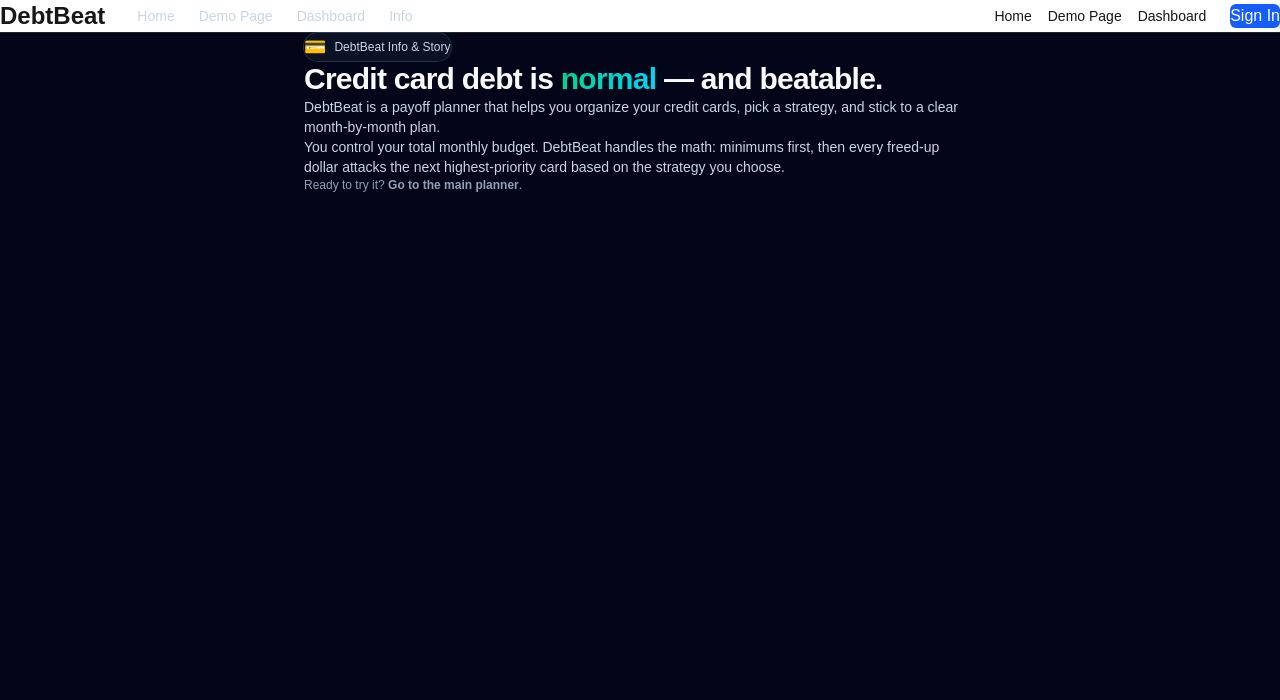
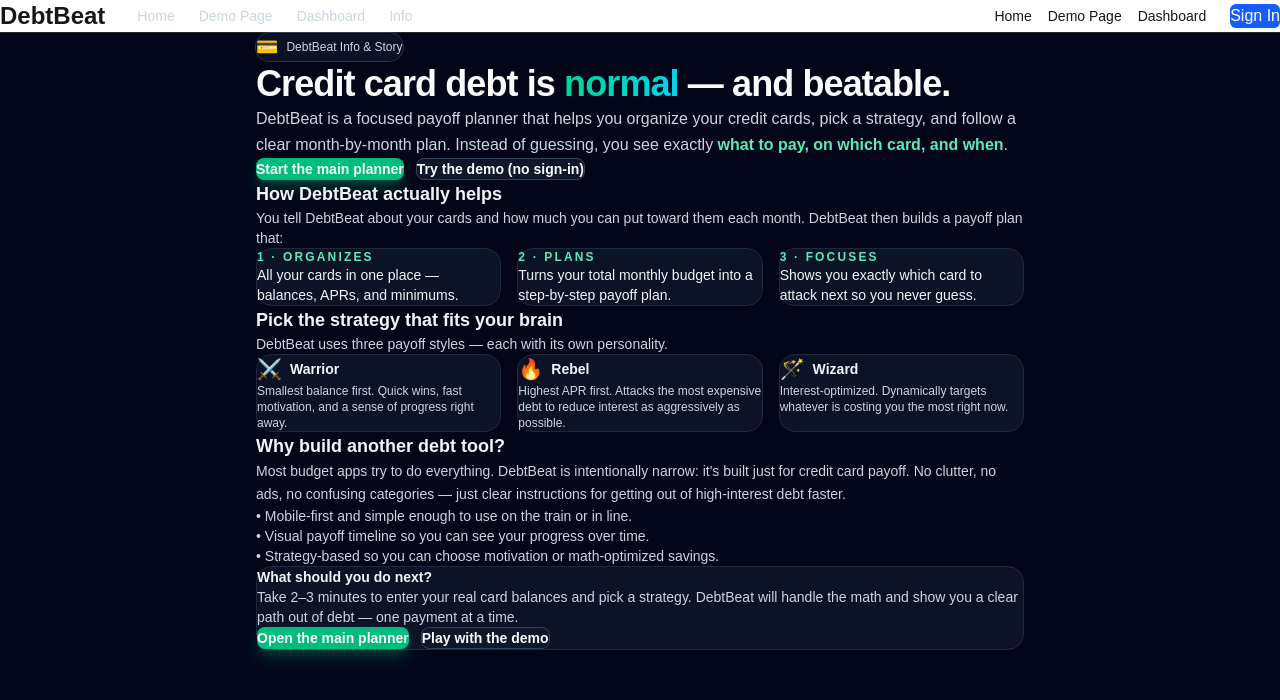
Before and after one commit to mitchellsummers5280-alt/debtbeat-mvp, a Next.js app: page /info in a window 1280 px wide. Shown: the top 700 px of the page. Built offline with nearby package versions, Linux system fonts and the light colour scheme; no server answers.

Commit message:
Redesigned Info page UI

```diff
--- a/app/info/page.tsx
+++ b/app/info/page.tsx
@@ -6,13 +6,16 @@
 const InfoPage: React.FC = () => {
   return (
     <div className="min-h-screen bg-slate-950 text-slate-50 flex justify-center">
-      <section className="max-w-2xl w-full px-4 py-10 space-y-4">
+      <main className="w-full max-w-3xl px-4 py-10 space-y-10">
+        {/* Badge */}
         <div className="inline-flex items-center gap-2 rounded-full bg-slate-900/70 px-3 py-1 text-xs font-medium text-slate-300 ring-1 ring-slate-700/80">
           <span className="text-lg">💳</span>
-          <span>DebtBeat Info & Story</span>
+          <span>DebtBeat Info &amp; Story</span>
         </div>
 
-        <h1 className="text-3xl font-bold tracking-tight">
+        {/* Hero */}
+        <section className="space-y-4">
+          <h1 className="text-3xl sm:text-4xl font-bold tracking-tight leading-tight">
             Credit card debt is{" "}
             <span className="bg-gradient-to-r from-emerald-400 to-cyan-400 bg-clip-text text-transparent">
               normal
@@ -20,28 +23,164 @@
             — and beatable.
           </h1>
 
-        <p className="text-sm text-slate-300">
-          DebtBeat is a payoff planner that helps you organize your credit
-          cards, pick a strategy, and stick to a clear month-by-month plan.
+          <p className="text-sm sm:text-base text-slate-300 leading-relaxed">
+            DebtBeat is a focused payoff planner that helps you organize your
+            credit cards, pick a strategy, and follow a clear month-by-month
+            plan. Instead of guessing, you see exactly{" "}
+            <span className="font-semibold text-emerald-300">
+              what to pay, on which card, and when
+            </span>
+            .
           </p>
 
+          <div className="flex flex-wrap gap-3 pt-2">
+            <Link
+              href="/"
+              className="inline-flex items-center justify-center rounded-lg bg-emerald-500 px-4 py-2 text-sm font-semibold text-slate-950 shadow-lg shadow-emerald-500/30 hover:bg-emerald-400 transition-colors"
+            >
+              Start the main planner
+            </Link>
+            <Link
+              href="/demo"
+              className="inline-flex items-center justify-center rounded-lg border border-slate-700 bg-slate-900 px-4 py-2 text-sm font-semibold text-slate-100 hover:border-emerald-400 hover:text-emerald-300 transition-colors"
+            >
+              Try the demo (no sign-in)
+            </Link>
+          </div>
+        </section>
+
+        {/* How DebtBeat works */}
+        <section className="space-y-4">
+          <h2 className="text-lg font-semibold text-slate-100">
+            How DebtBeat actually helps
+          </h2>
           <p className="text-sm text-slate-300">
-          You control your total monthly budget. DebtBeat handles the math:
-          minimums first, then every freed-up dollar attacks the next
-          highest-priority card based on the strategy you choose.
+            You tell DebtBeat about your cards and how much you can put toward
+            them each month. DebtBeat then builds a payoff plan that:
           </p>
 
-        <p className="text-xs text-slate-400 pt-4">
-          Ready to try it?{" "}
+          <div className="grid gap-4 sm:grid-cols-3">
+            <div className="rounded-2xl border border-slate-800 bg-slate-900/80 p-4 space-y-2">
+              <p className="text-xs font-semibold uppercase tracking-[0.18em] text-emerald-300">
+                1 · Organizes
+              </p>
+              <p className="text-sm text-slate-100">
+                All your cards in one place — balances, APRs, and minimums.
+              </p>
+            </div>
+
+            <div className="rounded-2xl border border-slate-800 bg-slate-900/80 p-4 space-y-2">
+              <p className="text-xs font-semibold uppercase tracking-[0.18em] text-emerald-300">
+                2 · Plans
+              </p>
+              <p className="text-sm text-slate-100">
+                Turns your total monthly budget into a step-by-step payoff plan.
+              </p>
+            </div>
+
+            <div className="rounded-2xl border border-slate-800 bg-slate-900/80 p-4 space-y-2">
+              <p className="text-xs font-semibold uppercase tracking-[0.18em] text-emerald-300">
+                3 · Focuses
+              </p>
+              <p className="text-sm text-slate-100">
+                Shows you exactly which card to attack next so you never guess.
+              </p>
+            </div>
+          </div>
+        </section>
+
+        {/* Strategies */}
+        <section className="space-y-4">
+          <h2 className="text-lg font-semibold text-slate-100">
+            Pick the strategy that fits your brain
+          </h2>
+          <p className="text-sm text-slate-300">
+            DebtBeat uses three payoff styles — each with its own personality.
+          </p>
+
+          <div className="grid gap-4 sm:grid-cols-3">
+            <div className="rounded-2xl border border-slate-800 bg-slate-900/80 p-4 space-y-2">
+              <div className="flex items-center gap-2">
+                <span className="text-xl">⚔️</span>
+                <p className="text-sm font-semibold text-slate-100">
+                  Warrior
+                </p>
+              </div>
+              <p className="text-xs text-slate-300">
+                Smallest balance first. Quick wins, fast motivation, and a sense
+                of progress right away.
+              </p>
+            </div>
+
+            <div className="rounded-2xl border border-slate-800 bg-slate-900/80 p-4 space-y-2">
+              <div className="flex items-center gap-2">
+                <span className="text-xl">🔥</span>
+                <p className="text-sm font-semibold text-slate-100">Rebel</p>
+              </div>
+              <p className="text-xs text-slate-300">
+                Highest APR first. Attacks the most expensive debt to reduce
+                interest as aggressively as possible.
+              </p>
+            </div>
+
+            <div className="rounded-2xl border border-slate-800 bg-slate-900/80 p-4 space-y-2">
+              <div className="flex items-center gap-2">
+                <span className="text-xl">🪄</span>
+                <p className="text-sm font-semibold text-slate-100">Wizard</p>
+              </div>
+              <p className="text-xs text-slate-300">
+                Interest-optimized. Dynamically targets whatever is costing you
+                the most right now.
+              </p>
+            </div>
+          </div>
+        </section>
+
+        {/* Why this exists */}
+        <section className="space-y-4">
+          <h2 className="text-lg font-semibold text-slate-100">
+            Why build another debt tool?
+          </h2>
+          <p className="text-sm text-slate-300 leading-relaxed">
+            Most budget apps try to do everything. DebtBeat is intentionally
+            narrow: it&apos;s built just for credit card payoff. No clutter, no
+            ads, no confusing categories — just clear instructions for getting
+            out of high-interest debt faster.
+          </p>
+
+          <ul className="space-y-2 text-sm text-slate-300">
+            <li>• Mobile-first and simple enough to use on the train or in line.</li>
+            <li>• Visual payoff timeline so you can see your progress over time.</li>
+            <li>• Strategy-based so you can choose motivation or math-optimized savings.</li>
+          </ul>
+        </section>
+
+        {/* CTA footer */}
+        <section className="mt-4 rounded-2xl border border-slate-800 bg-slate-900/80 p-5 space-y-3">
+          <h3 className="text-sm font-semibold text-slate-100">
+            What should you do next?
+          </h3>
+          <p className="text-sm text-slate-300">
+            Take 2–3 minutes to enter your real card balances and pick a
+            strategy. DebtBeat will handle the math and show you a clear path
+            out of debt — one payment at a time.
+          </p>
+          <div className="flex flex-wrap gap-3">
             <Link
               href="/"
-            className="text-emerald-300 font-semibold hover:text-emerald-200"
+              className="inline-flex items-center justify-center rounded-lg bg-emerald-500 px-4 py-2 text-sm font-semibold text-slate-950 shadow-lg shadow-emerald-500/30 hover:bg-emerald-400 transition-colors"
             >
-            Go to the main planner
+              Open the main planner
             </Link>
-          .
-        </p>
+            <Link
+              href="/demo"
+              className="inline-flex items-center justify-center rounded-lg border border-slate-700 bg-slate-900 px-4 py-2 text-sm font-semibold text-slate-100 hover:border-emerald-400 hover:text-emerald-300 transition-colors"
+            >
+              Play with the demo
+            </Link>
+          </div>
         </section>
+      </main>
     </div>
   );
 };
```
Lines whose indentation alone changed are shown as unchanged.
